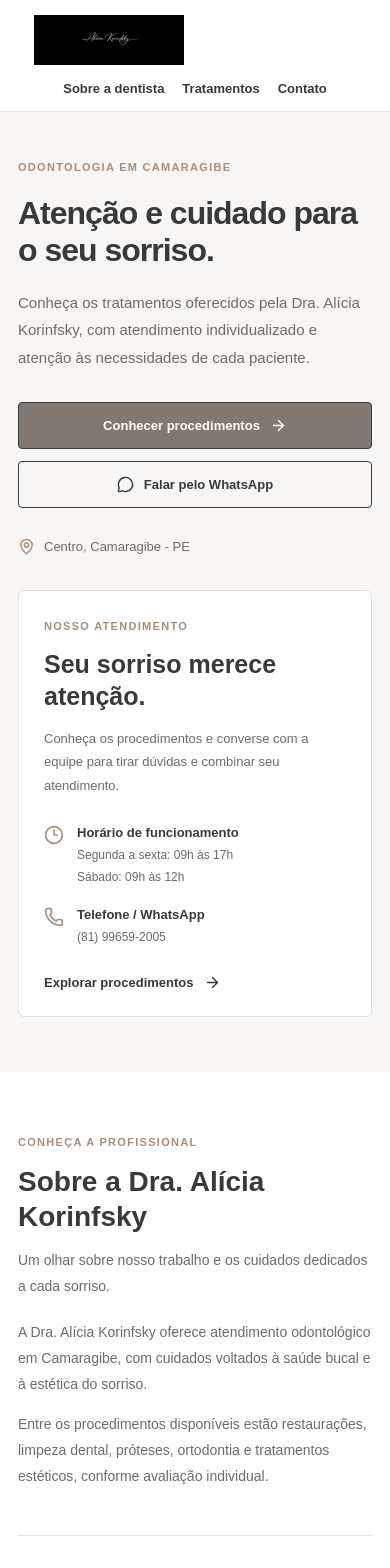
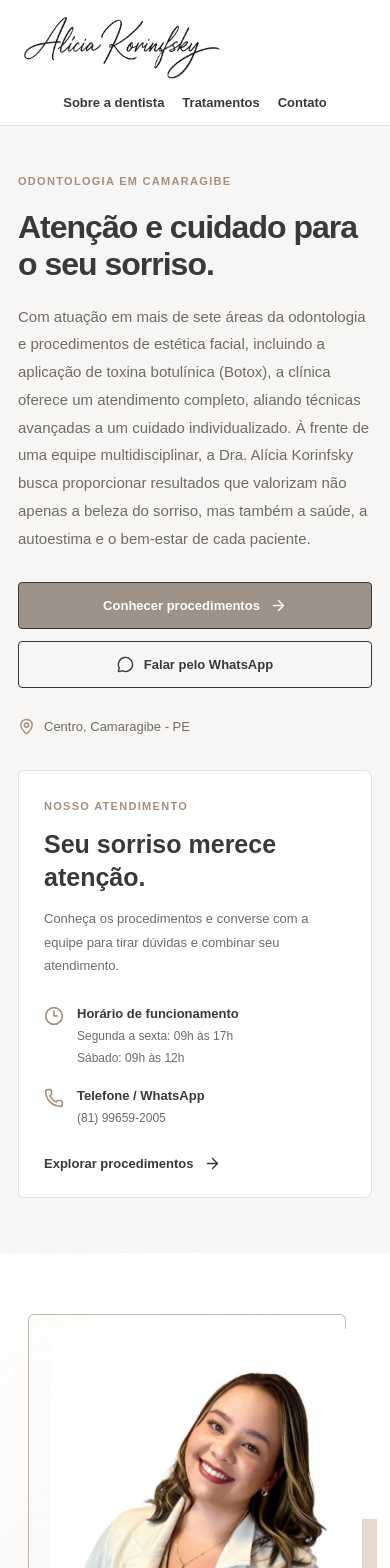
Before and after one commit to Filipe-Monteiro11/odontologia, a React app in the folder odontologia/frontend/: page / in a window 390 px wide. Shown: the top 1568 px of the page. Built offline with nearby package versions, Linux system fonts and the light colour scheme; the HTML template or start-up script is replaced by a standard one.

Commit message:
homepage atualizado

```diff
--- a/odontologia/frontend/src/pages/Home.jsx
+++ b/odontologia/frontend/src/pages/Home.jsx
@@ -1,3 +1,4 @@
+import { useEffect, useRef, useState } from "react";
 import { Link, useNavigate } from "react-router-dom";
 import {
   ArrowRight,
@@ -6,6 +7,7 @@ import {
   MapPin,
   MessageCircle,
   Phone,
+  X,
 } from "lucide-react";
 import "../styles/home.css";
 
@@ -35,11 +37,46 @@ const PHOTOS = Array.from({ length: 7 }, (_, index) => ({
 
 export default function Home() {
   const navigate = useNavigate();
+  const [openPhoto, setOpenPhoto] = useState(null);
+  const closeRef = useRef(null);
+  const triggerRef = useRef(null);
+
+  useEffect(() => {
+    if (!openPhoto) return;
+
+    const previousOverflow = document.body.style.overflow;
+    document.body.style.overflow = "hidden";
+    closeRef.current?.focus();
+
+    function handleKeyDown(event) {
+      if (event.key === "Escape") {
+        setOpenPhoto(null);
+      }
+
+      if (event.key === "Tab") {
+        event.preventDefault();
+        closeRef.current?.focus();
+      }
+    }
+
+    document.addEventListener("keydown", handleKeyDown);
+
+    return () => {
+      document.body.style.overflow = previousOverflow;
+      document.removeEventListener("keydown", handleKeyDown);
+      triggerRef.current?.focus();
+    };
+  }, [openPhoto]);
+
+  function showPhoto(photo, event) {
+    triggerRef.current = event.currentTarget;
+    setOpenPhoto(photo);
+  }
 
   return (
     <div className="home-page">
       <header className="home-header">
-        <div className="container home-header-inner">
+        <div className="home-header-inner">
           <div
             className="home-brand"
             onDoubleClick={() => navigate("/admin/login")}
@@ -70,9 +107,9 @@ export default function Home() {
               <h1>Atenção e cuidado para o seu sorriso.</h1>
 
               <p>
-                Conheça os tratamentos oferecidos pela Dra. Alícia
-                Korinfsky, com atendimento individualizado e atenção
-                às necessidades de cada paciente.
+                Com atuação em mais de sete áreas da odontologia e procedimentos de estética facial, incluindo a aplicação de toxina botulínica (Botox), a clínica oferece um atendimento completo, aliando técnicas avançadas a um cuidado individualizado.
+
+                À frente de uma equipe multidisciplinar, a Dra. Alícia Korinfsky busca proporcionar resultados que valorizam não apenas a beleza do sorriso, mas também a saúde, a autoestima e o bem-estar de cada paciente.
               </p>
 
               <div className="home-actions">
@@ -135,18 +172,21 @@ export default function Home() {
         <section id="sobre" className="home-section home-about">
           <div className="container">
             <div className="home-about-heading">
-              <div>
+              <div className="home-about-photo">
+                <img
+                  src="/images/dra-alicia.png"
+                  alt="Dra. Alícia Korinfsky"
+                  loading="lazy"
+                />
+              </div>
+
+              <div className="home-about-info">
                 <span className="home-eyebrow">
                   CONHEÇA A PROFISSIONAL
                 </span>
+
                 <h2>Sobre a Dra. Alícia Korinfsky</h2>
-                <p>
-                  Um olhar sobre nosso trabalho e os cuidados
-                  dedicados a cada sorriso.
-                </p>
-              </div>
 
-              <div className="home-about-description">
                 <p>
                   A Dra. Alícia Korinfsky oferece atendimento
                   odontológico em Camaragibe, com cuidados voltados
@@ -178,16 +218,19 @@ export default function Home() {
 
             <div className="home-photo-grid">
               {PHOTOS.map((photo, index) => (
-                <figure
+                <button
                   key={photo.src}
+                  type="button"
                   className={`home-photo home-photo-${index + 1}`}
+                  onClick={(event) => showPhoto(photo, event)}
+                  aria-label={`Ampliar fotografia ${index + 1}`}
                 >
                   <img
                     src={photo.src}
                     alt={photo.alt}
                     loading="lazy"
                   />
-                </figure>
+                </button>
               ))}
             </div>
 
@@ -210,6 +253,7 @@ export default function Home() {
             <div className="home-section-heading">
               <span className="home-eyebrow">NOSSOS TRATAMENTOS</span>
               <h2>Cuidados para a sua saúde bucal</h2>
+
               <p>
                 Confira os procedimentos apresentados no consultório.
                 A indicação depende de avaliação odontológica individual.
@@ -234,6 +278,7 @@ export default function Home() {
             <div className="home-section-heading">
               <span className="home-eyebrow">CONTATO</span>
               <h2>Estamos à sua disposição</h2>
+
               <p>
                 Entre em contato com a equipe ou conheça
                 a localização do consultório.
@@ -245,6 +290,7 @@ export default function Home() {
                 <Phone size={23} />
                 <h3>WhatsApp</h3>
                 <p>(81) 99659-2005</p>
+
                 <a
                   href={WHATSAPP}
                   target="_blank"
@@ -259,6 +305,7 @@ export default function Home() {
                 <Camera size={23} />
                 <h3>Instagram</h3>
                 <p>@dentista.aliciakorinfsky</p>
+
                 <a
                   href={INSTAGRAM}
                   target="_blank"
@@ -272,11 +319,13 @@ export default function Home() {
               <div className="home-contact-card">
                 <MapPin size={23} />
                 <h3>Endereço</h3>
+
                 <p>
                   Rua Vila Nova, 622, Loja 29
                   <br />
                   Centro, Camaragibe - PE
                 </p>
+
                 <a
                   href={MAPS}
                   target="_blank"
@@ -312,6 +361,36 @@ export default function Home() {
           <span>© {new Date().getFullYear()} · Camaragibe, PE</span>
         </div>
       </footer>
+
+      {openPhoto && (
+        <div
+          className="home-photo-overlay"
+          onMouseDown={(event) => {
+            if (event.target === event.currentTarget) {
+              setOpenPhoto(null);
+            }
+          }}
+        >
+          <div
+            className="home-photo-modal"
+            role="dialog"
+            aria-modal="true"
+            aria-label="Fotografia ampliada"
+          >
+            <button
+              ref={closeRef}
+              type="button"
+              className="home-photo-close"
+              onClick={() => setOpenPhoto(null)}
+              aria-label="Fechar fotografia"
+            >
+              <X size={22} />
+            </button>
+
+            <img src={openPhoto.src} alt={openPhoto.alt} />
+          </div>
+        </div>
+      )}
     </div>
   );
 }
--- a/odontologia/frontend/src/styles/home.css
+++ b/odontologia/frontend/src/styles/home.css
@@ -15,7 +15,9 @@
   text-decoration: none;
 }
 
-.home-page a:focus-visible {
+.home-page a:focus-visible,
+.home-photo:focus-visible,
+.home-photo-close:focus-visible {
   outline: 2px solid var(--home-accent);
   outline-offset: 3px;
 }
@@ -33,21 +35,22 @@
   justify-content: space-between;
   gap: 32px;
   width: 100%;
-  max-width: 1400px;
-  min-height: 88px;
+  min-height: 115px;
   padding-inline: 24px;
 }
 
 .home-brand {
+  display: flex;
+  align-items: center;
   flex-shrink: 0;
-  width: 190px;
-  background: #000;
+  width: 260px;
+  background: transparent;
 }
 
 .home-brand img {
   display: block;
   width: 100%;
-  height: 60px;
+  height: 78px;
   object-fit: contain;
 }
 
@@ -88,7 +91,7 @@
 }
 
 .home-button-dark {
-  background: #807872;
+  background: #9e9187;
   color: #fff;
 }
 
@@ -126,8 +129,7 @@
   grid-template-columns: minmax(0, 1.3fr) minmax(300px, 0.7fr);
   align-items: center;
   gap: 65px;
-  padding-top: 90px;
-  padding-bottom: 90px;
+  padding-block: 90px;
 }
 
 .home-hero-text h1 {
@@ -168,8 +170,6 @@
   flex-shrink: 0;
   color: var(--home-accent);
 }
-
-/* Informações do consultório */
 
 .home-hero-panel {
   padding: 35px;
@@ -234,16 +234,13 @@
   margin-bottom: 35px;
 }
 
-.home-section-heading h2,
-.home-about-heading h2 {
+.home-section-heading h2 {
   margin: 14px 0;
   font-size: clamp(28px, 3vw, 38px);
   line-height: 1.25;
 }
 
-.home-section-heading p,
-.home-about-heading p,
-.home-about-description p {
+.home-section-heading p {
   margin: 0;
   color: var(--home-muted);
   font-size: 14px;
@@ -252,20 +249,118 @@
 
 /* Sobre a dentista */
 
+.home-about {
+  position: relative;
+  overflow: hidden;
+  background:
+    radial-gradient(
+      ellipse at 12% 38%,
+      rgba(221, 202, 187, 0.22),
+      transparent 48%
+    ),
+    linear-gradient(135deg, #fff 5%, #faf7f4 100%);
+}
+
 .home-about-heading {
   display: grid;
-  grid-template-columns: 1fr 1fr;
+  grid-template-columns: minmax(0, 0.92fr) minmax(0, 1.08fr);
   align-items: center;
-  gap: 70px;
-  margin-bottom: 65px;
+  gap: clamp(60px, 7.5vw, 125px);
+  margin-bottom: 110px;
 }
 
-.home-about-heading h2 {
-  max-width: 480px;
+.home-about-photo {
+  position: relative;
+  isolation: isolate;
+  width: min(100%, 450px);
+  margin: 26px 0 28px 32px;
+  border-radius: 8px 8px 100px 8px;
+  background: #eee5dd;
 }
 
-.home-about-description p + p {
-  margin-top: 15px;
+.home-about-photo::before {
+  content: "";
+  position: absolute;
+  inset: -22px 26px 24px -32px;
+  z-index: -1;
+  border: 1px solid #cbb6a5;
+  border-radius: 8px 8px 100px 8px;
+}
+
+.home-about-photo::after {
+  content: "";
+  position: absolute;
+  right: -24px;
+  bottom: -24px;
+  z-index: -1;
+  width: 55%;
+  height: 55%;
+  border-radius: 0 0 100px 0;
+  background: #e6d8cc;
+}
+
+.home-about-photo img {
+  display: block;
+  width: 100%;
+  height: 505px;
+  border-radius: inherit;
+  object-fit: cover;
+  object-position: 68% center;
+}
+
+.home-about-info {
+  max-width: 640px;
+  padding-block: 28px;
+}
+
+.home-about-info .home-eyebrow {
+  display: inline-flex;
+  align-items: center;
+  gap: 14px;
+  color: #927763;
+  font-size: 10px;
+  font-weight: 700;
+  letter-spacing: 2.4px;
+}
+
+.home-about-info .home-eyebrow::before {
+  content: "";
+  width: 32px;
+  height: 1px;
+  background: #b99f8c;
+}
+
+.home-about-info h2 {
+  max-width: 620px;
+  margin: 25px 0 27px;
+  color: #302c29;
+  font-family: Georgia, "Times New Roman", serif;
+  font-size: clamp(42px, 4.2vw, 62px);
+  font-weight: 400;
+  line-height: 1.1;
+  letter-spacing: -1.8px;
+  text-wrap: balance;
+}
+
+.home-about-info h2::after {
+  content: "";
+  display: block;
+  width: 76px;
+  height: 2px;
+  margin-top: 30px;
+  background: #b99f8c;
+}
+
+.home-about-info p {
+  max-width: 550px;
+  margin: 0;
+  color: #6b625c;
+  font-size: 15px;
+  line-height: 2;
+}
+
+.home-about-info p + p {
+  margin-top: 20px;
 }
 
 /* Galeria */
@@ -302,12 +397,16 @@
 }
 
 .home-photo {
+  display: block;
   min-width: 0;
   min-height: 0;
   margin: 0;
+  padding: 0;
   overflow: hidden;
+  border: 0;
   border-radius: 10px;
   background: #f5f1ed;
+  cursor: zoom-in;
 }
 
 .home-photo img {
@@ -338,6 +437,51 @@
   display: flex;
   justify-content: center;
   margin-top: 28px;
+}
+
+/* Fotografias ampliadas */
+
+.home-photo-overlay {
+  position: fixed;
+  inset: 0;
+  z-index: 1000;
+  display: grid;
+  place-items: center;
+  padding: 24px;
+  background: rgba(20, 18, 17, 0.88);
+}
+
+.home-photo-modal {
+  position: relative;
+  display: grid;
+  place-items: center;
+  width: min(100%, 960px);
+  max-height: 92dvh;
+}
+
+.home-photo-modal > img {
+  display: block;
+  width: auto;
+  max-width: 100%;
+  max-height: 86dvh;
+  object-fit: contain;
+  border-radius: 6px;
+}
+
+.home-photo-close {
+  position: absolute;
+  top: 10px;
+  right: 10px;
+  z-index: 1;
+  display: grid;
+  place-items: center;
+  width: 42px;
+  height: 42px;
+  border: 0;
+  border-radius: 50%;
+  background: #fff;
+  color: var(--home-text);
+  cursor: pointer;
 }
 
 /* Catálogo */
@@ -494,6 +638,10 @@
   .home-hero-grid {
     gap: 35px;
   }
+
+  .home-about-heading {
+    gap: 55px;
+  }
 }
 
 @media (max-width: 800px) {
@@ -503,13 +651,32 @@
   }
 
   .home-hero-grid {
-    padding-top: 60px;
-    padding-bottom: 60px;
+    padding-block: 60px;
   }
 
   .home-about-heading {
-    gap: 20px;
-    margin-bottom: 45px;
+    justify-items: center;
+    gap: 48px;
+    margin-bottom: 65px;
+  }
+
+  .home-about-photo {
+    width: min(calc(100% - 55px), 420px);
+    margin: 22px 0 24px 32px;
+  }
+
+  .home-about-photo img {
+    height: 470px;
+  }
+
+  .home-about-info {
+    width: 100%;
+    max-width: 620px;
+    padding: 0;
+  }
+
+  .home-about-info h2 {
+    font-size: clamp(40px, 6vw, 52px);
   }
 
   .home-photo-grid {
@@ -536,17 +703,17 @@
 
 @media (max-width: 620px) {
   .home-header-inner {
-    min-height: 70px;
+    min-height: 82px;
     gap: 16px;
     padding-inline: 16px;
   }
 
   .home-brand {
-    width: 150px;
+    width: 210px;
   }
 
   .home-brand img {
-    height: 50px;
+    height: 64px;
   }
 
   .home-nav {
@@ -561,8 +728,7 @@
   }
 
   .home-hero-grid {
-    padding-top: 45px;
-    padding-bottom: 55px;
+    padding-block: 45px 55px;
   }
 
   .home-hero-text h1 {
@@ -578,7 +744,57 @@
   }
 
   .home-section {
-    padding: 60px 0;
+    padding-block: 60px;
+  }
+
+  .home-about-heading {
+    gap: 40px;
+    margin-bottom: 60px;
+  }
+
+  .home-about-photo {
+    width: calc(100% - 42px);
+    margin: 16px 0 18px 22px;
+    border-radius: 6px 6px 75px 6px;
+  }
+
+  .home-about-photo::before {
+    inset: -15px 16px 16px -22px;
+    border-radius: 6px 6px 75px 6px;
+  }
+
+  .home-about-photo::after {
+    right: -15px;
+    bottom: -15px;
+    border-radius: 0 0 75px 0;
+  }
+
+  .home-about-photo img {
+    height: 390px;
+  }
+
+  .home-about-info .home-eyebrow {
+    font-size: 10px;
+    letter-spacing: 1.6px;
+  }
+
+  .home-about-info h2 {
+    margin: 20px 0 22px;
+    font-size: clamp(36px, 9vw, 44px);
+    letter-spacing: -1px;
+  }
+
+  .home-about-info h2::after {
+    margin-top: 22px;
+  }
+
+  .home-about-info p {
+    font-size: 14px;
+    line-height: 1.9;
+  }
+
+  .home-about-info p + p {
+    margin-top: 16px;
   }
 
   .home-work-heading {
@@ -588,8 +804,42 @@
   }
 
   .home-photo-grid {
-    grid-auto-rows: 165px;
-    gap: 9px;
+    grid-template-columns: repeat(2, minmax(0, 1fr));
+    grid-auto-rows: auto;
+    grid-auto-flow: dense;
+    gap: 10px;
+  }
+
+  .home-photo {
+    height: 170px;
+  }
+
+  .home-photo-1 {
+    grid-column: 1 / -1;
+    grid-row: auto;
+    height: auto;
+    aspect-ratio: 9 / 15;
+  }
+
+  .home-photo-5,
+  .home-photo-7 {
+    grid-column: 1 / -1;
+    grid-row: auto;
+    height: 260px;
+  }
+
+  .home-photo-5 img,
+  .home-photo-7 img {
+    object-fit: contain;
+  }
+
+  .home-photo-overlay {
+    padding: 12px;
+  }
+
+  .home-photo-close {
+    top: 8px;
+    right: 8px;
   }
 
   .home-gallery-action .home-button {
```
Also changed, not shown: odontologia/frontend/public/images/dra-alicia.png (added), odontologia/frontend/public/images/logo-odonto.png.
